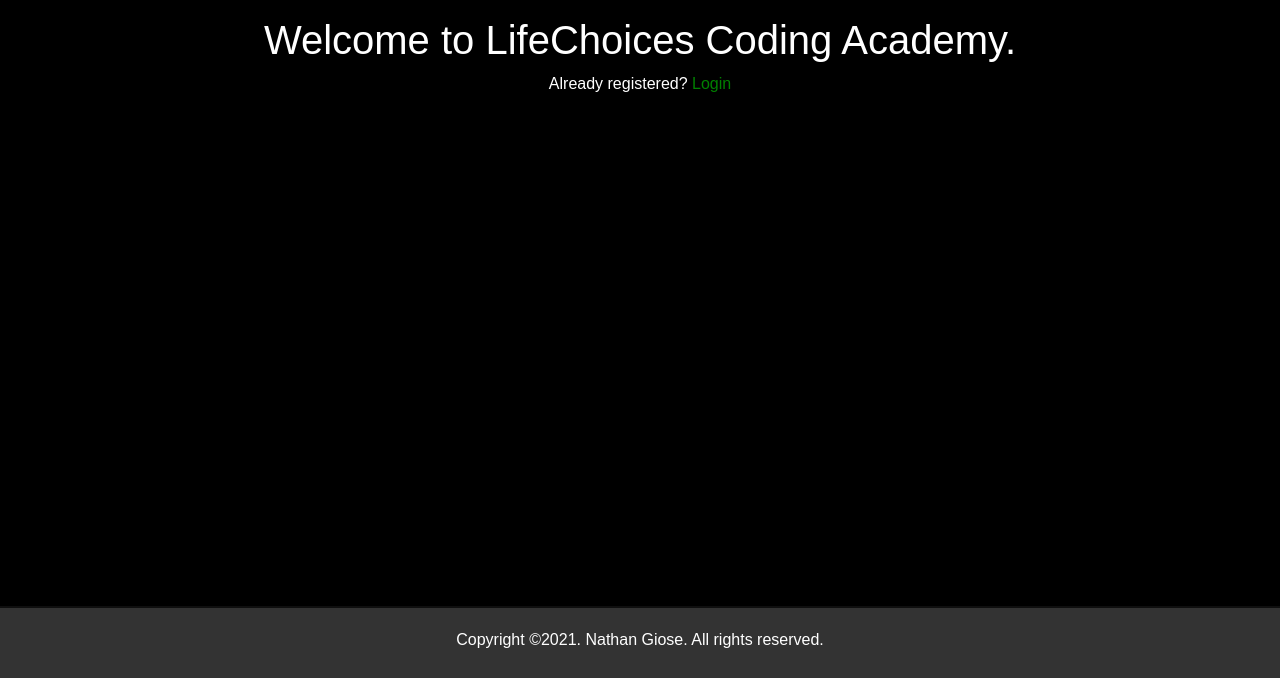
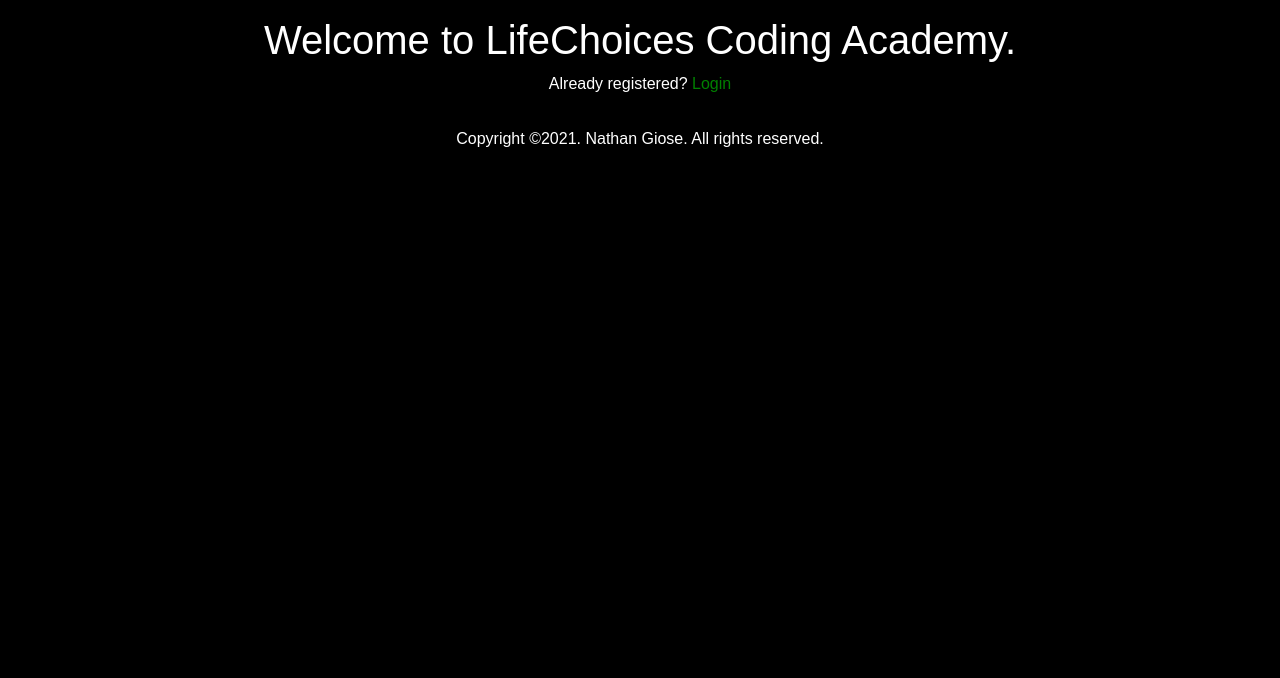
Before and after one commit to nathangiose/Learning_Flask, a Flask app: page / in a window 1280 px wide. Shown: the part 122-800 px from the top of the page. Run offline with Flask 2, Linux system fonts and the light colour scheme; some libraries are stand-ins or nearby versions.

Commit message:
personalized the footer

```diff
--- a/application/static/css/main.css
+++ b/application/static/css/main.css
@@ -70,6 +70,7 @@ input[type=text]:focus, input[type=password]:focus {
     border-top:2px solid #0f0f0f;
     position:fixed;
     bottom:0;
+    display: contents;
 }
 
 .container-term {
@@ -85,6 +86,7 @@ footer {
     padding: 5px;
     margin-top: 10px;
     bottom: 0px;
+    z-index: 99999;
     /* position: absolute; */
 }
 
```
